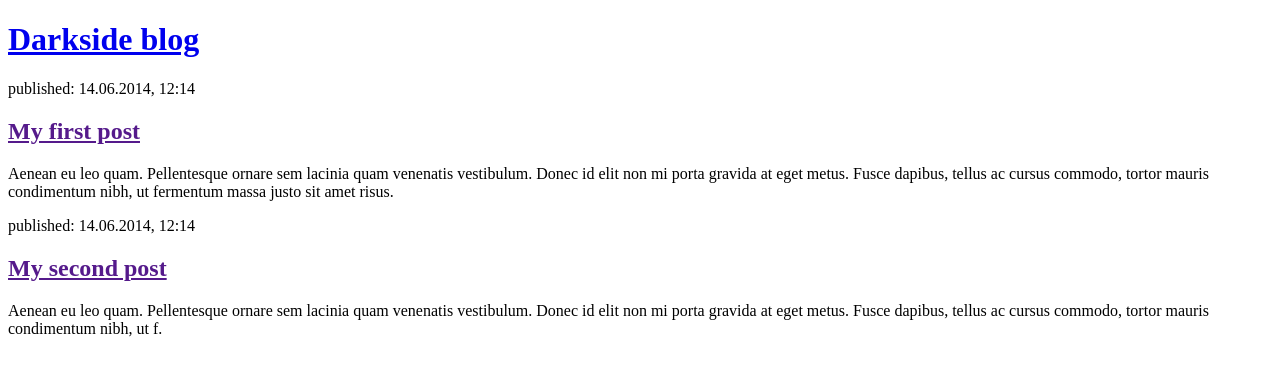
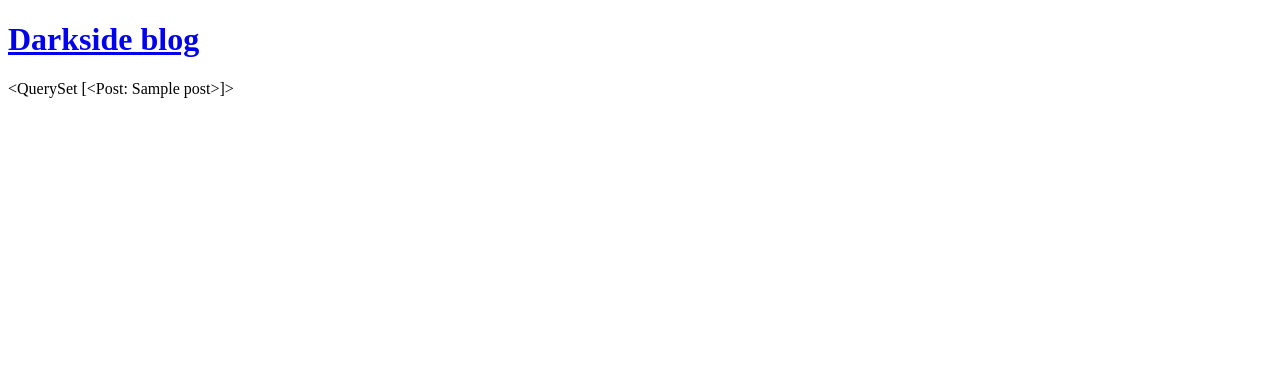
Before and after one commit to leodvlpr/my-django-blog, a Django app: template blog/templates/blog/post_list.html in a window 1280 px wide. Shown: the top 376 px of the page. Run offline with Django 5.2, Linux system fonts and the light colour scheme; the template is opened without the code that fills it: values that come from a table or form of the project are taken from there, others are empty; tables that the repository leaves empty hold one stand-in row (values such as "Sample post").

Commit message:
Update: HTML Dynamic

```diff
--- a/blog/templates/blog/post_list.html
+++ b/blog/templates/blog/post_list.html
@@ -8,16 +8,7 @@
             <h1><a href="/">Darkside blog</a></h1>
         </header>
 
-        <article>
-            <time>published: 14.06.2014, 12:14</time>
-            <h2><a href="">My first post</a></h2>
-            <p>Aenean eu leo quam. Pellentesque ornare sem lacinia quam venenatis vestibulum. Donec id elit non mi porta gravida at eget metus. Fusce dapibus, tellus ac cursus commodo, tortor mauris condimentum nibh, ut fermentum massa justo sit amet risus.</p>
-        </article>
+        {{ posts }}
 
-        <article>
-            <time>published: 14.06.2014, 12:14</time>
-            <h2><a href="">My second post</a></h2>
-            <p>Aenean eu leo quam. Pellentesque ornare sem lacinia quam venenatis vestibulum. Donec id elit non mi porta gravida at eget metus. Fusce dapibus, tellus ac cursus commodo, tortor mauris condimentum nibh, ut f.</p>
-        </article>
     </body>
 </html>
--- a/blog/views.py
+++ b/blog/views.py
@@ -1,6 +1,9 @@
 from django.shortcuts import render
+from django.utils import timezone
+from .models import Post
 
 # Create your views here.
 
 def post_list(request):
-    return render(request, 'blog/post_list.html', {})
+    posts = Post.objects.filter(published_date__lte=timezone.now()).order_by('published_date')
+    return render(request, 'blog/post_list.html', {{'posts': posts}})
```
